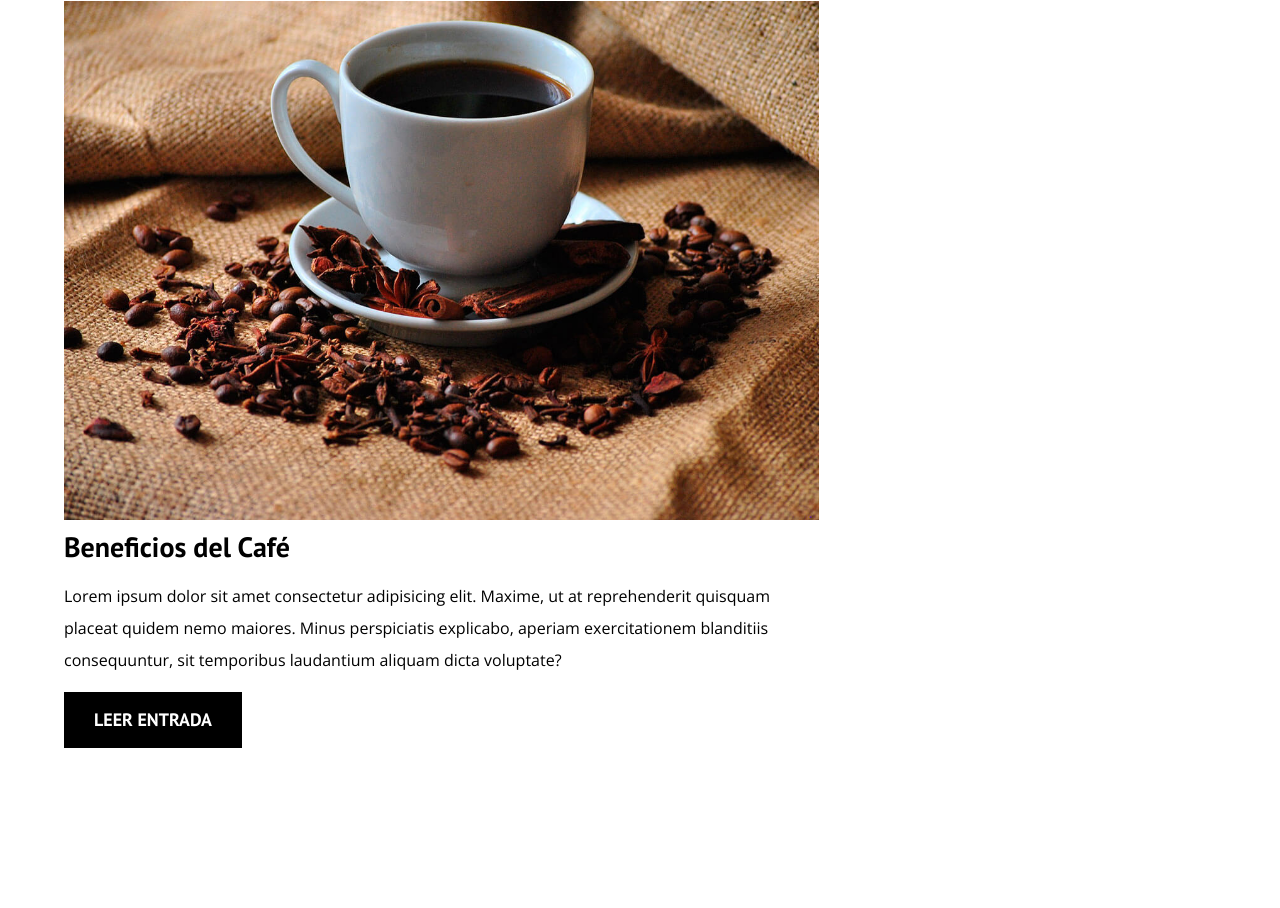
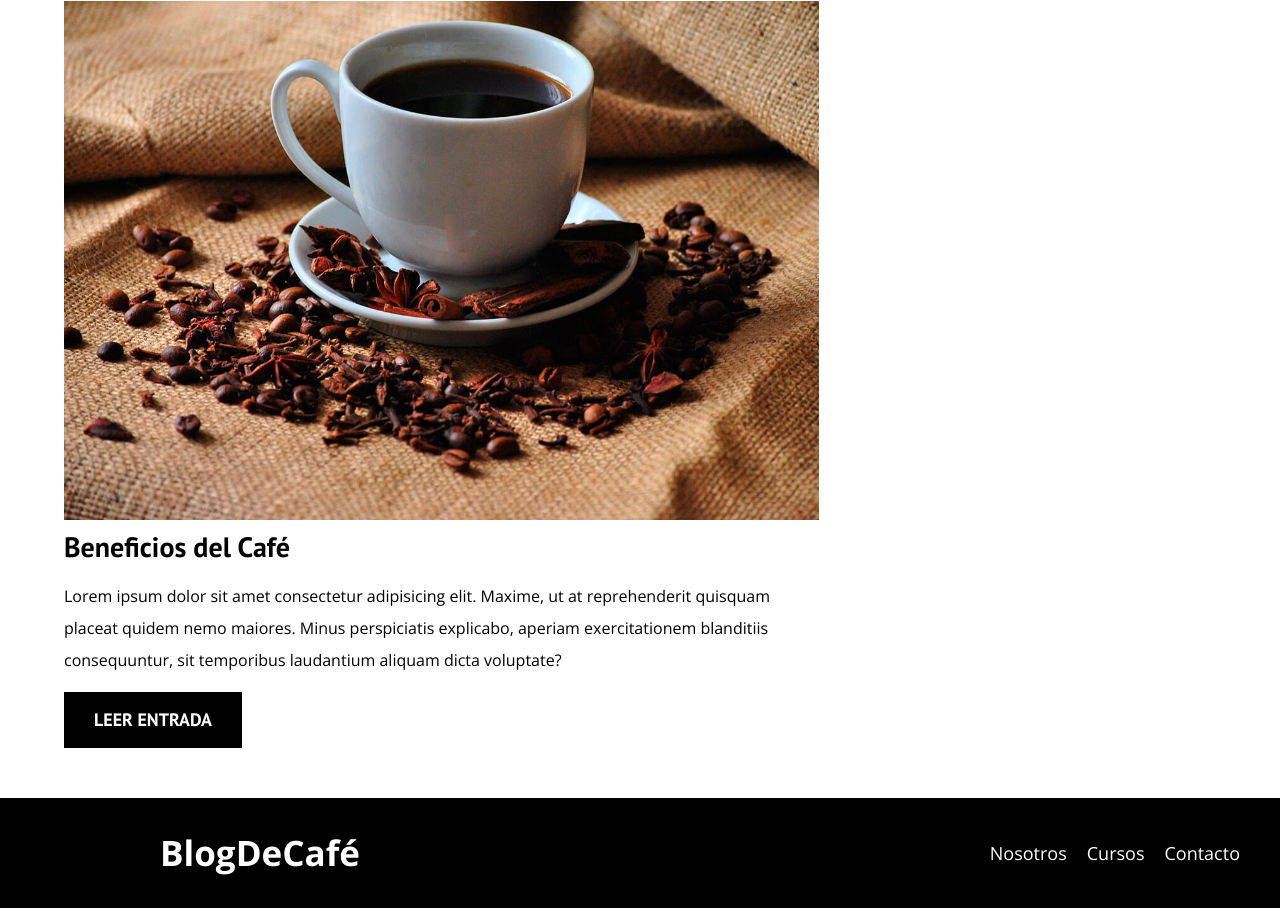
Before and after one commit to Kaworu2121/BlogdeCafe, a plain HTML site: page index.html in a window 1280 px wide. Shown: the part 2276-3184 px from the top of the page. Before the commit the page ends 3044 px from the top, so only its background shows below. Drawn offline with nearby package versions, Linux system fonts and the light colour scheme.

Commit message:
probar abrir en casa

```diff
--- a/css/style.css
+++ b/css/style.css
@@ -194,3 +194,59 @@ img{
 .widget-curso__info{
     font-size: 2rem;
 }
+
+.footer-simple {
+    background-color: var(--negro);
+    color: var(--blanco);
+    padding: 2rem 1rem;
+    margin-top: 3rem;
+}
+
+.footer-content {
+    max-width: 1200px;
+    margin: 0 auto;
+    display: flex;
+    justify-content: space-between;
+    align-items: center;
+}
+
+.footer-left p {
+    font-size: 3.5rem;
+    font-weight: bold;
+    margin: 0;
+    color: var(--blanco);
+}
+
+.footer-right {
+    display: flex;
+    gap: 2rem;
+}
+
+.footer-right a {
+    color: var(--blanco);
+    text-decoration: none;
+    transition: color 0.3s ease;
+}
+
+.footer-right a:hover {
+    color: #cccccc;
+}
+
+/* Responsive */
+@media (max-width: 768px) {
+    .footer-content {
+    max-width: 1200px;
+    margin: 0 auto;
+    display: flex;
+    justify-content: space-between;
+    align-items: center;
+    }
+
+    .footer-right {
+        gap: 1.5rem;
+    }
+}
+
+.footer-left {
+    margin-left: 12rem; /* Ajusta este valor según necesites */
+}
--- a/index.html
+++ b/index.html
@@ -101,5 +101,18 @@
         </aside>
     </div>
 
+<footer class="footer-simple">
+    <div class="footer-content">
+        <div class="footer-left">
+            <p class="no-margin">BlogDeCafé</p>
+        </div>
+        <div class="footer-right">
+            <a class="navegacion__enlace" href="nosotros.html">Nosotros</a>
+            <a class="navegacion__enlace" href="cursos.html">Cursos</a>
+            <a class="navegacion__enlace" href="contacto.html">Contacto</a>
+        </div>
+    </div>
+</footer>
+
 </body>
 </html>
```
